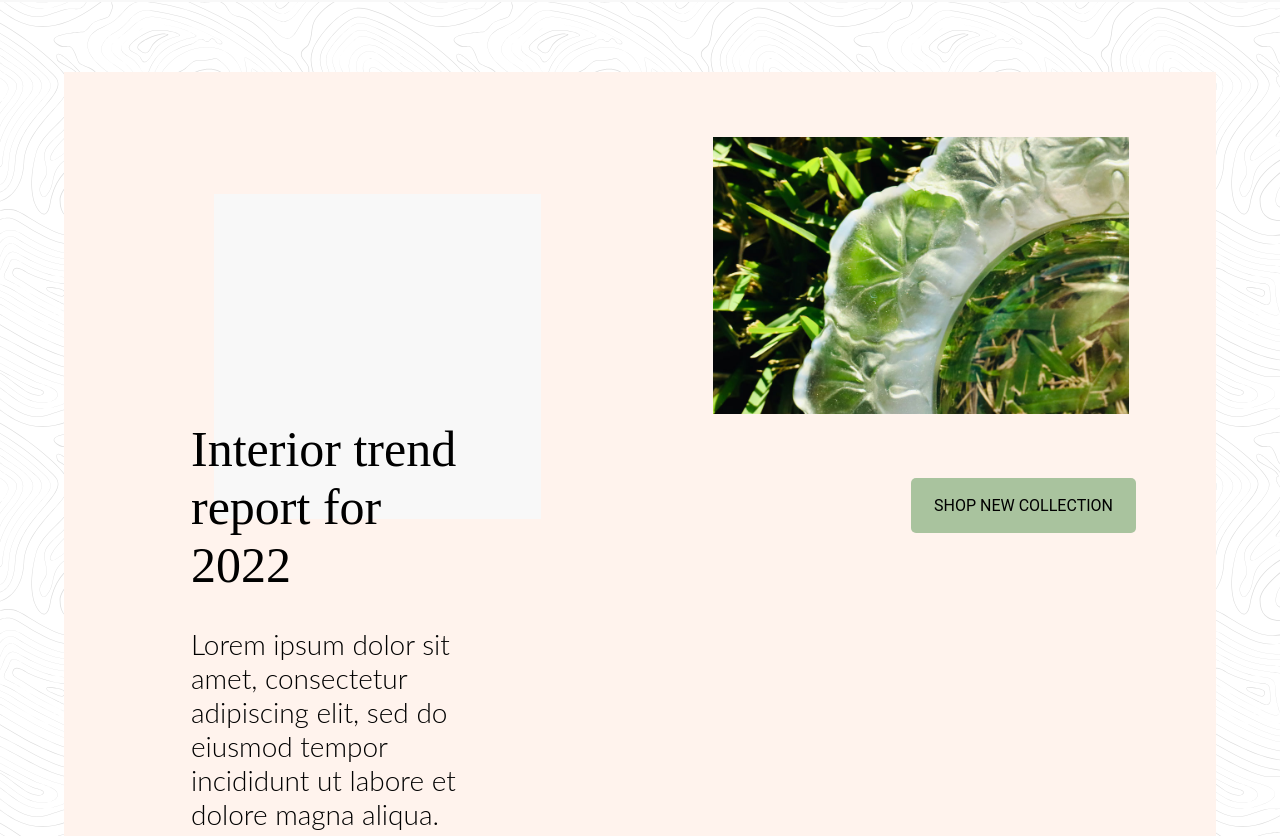
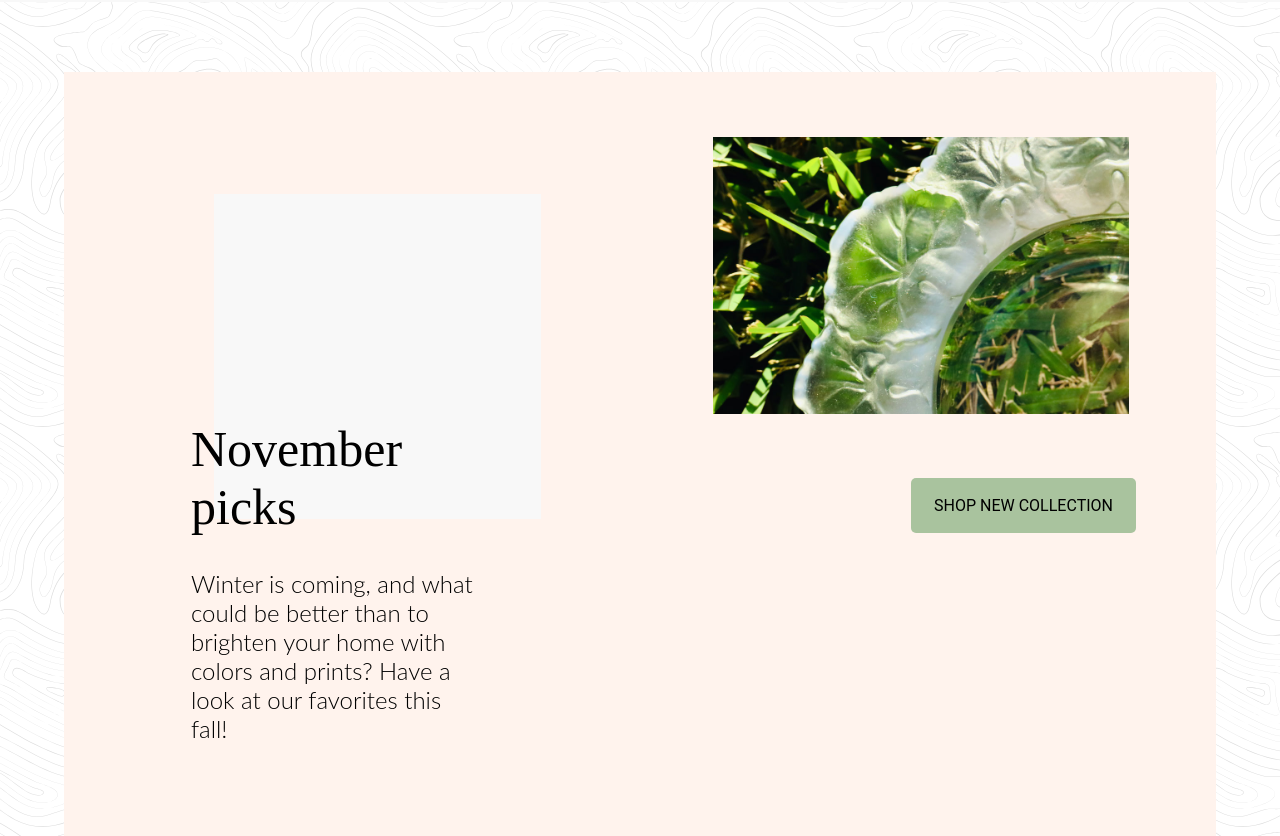
Before and after one commit to lisaankerrasch/nook, a plain HTML site: page index.html in a window 1280 px wide. Shown: the part 98-934 px from the top of the page. Drawn offline with Linux system fonts and the light colour scheme.

Commit message:
added texr

```diff
--- a/css/style.css
+++ b/css/style.css
@@ -279,7 +279,7 @@ footer {
     width: 150px;
   }
   .container p {
-    font-size: 28px;
+    font-size: 24px;
   }
   .container {
     margin: 70px auto 100px;
--- a/index.html
+++ b/index.html
@@ -41,9 +41,9 @@
         <img src="images/interior1.jpg" class="interior-img">
         <div class="grey-box"></div>
         <div class="frontpage-text">
-            <h1>Interior trend report for 2022</h1>
-            <p>Lorem ipsum dolor sit amet, consectetur adipiscing elit, sed do eiusmod tempor incididunt ut labore et
-                dolore magna aliqua. </p>
+            <h1>November picks</h1>
+            <p>Winter is coming, and what could be better than to brighten your home with colors and prints? Have a look
+                at our favorites this fall! </p>
         </div>
         <a href="shop.html"><button class="shop">Shop new collection</button></a>
     </div>
```
